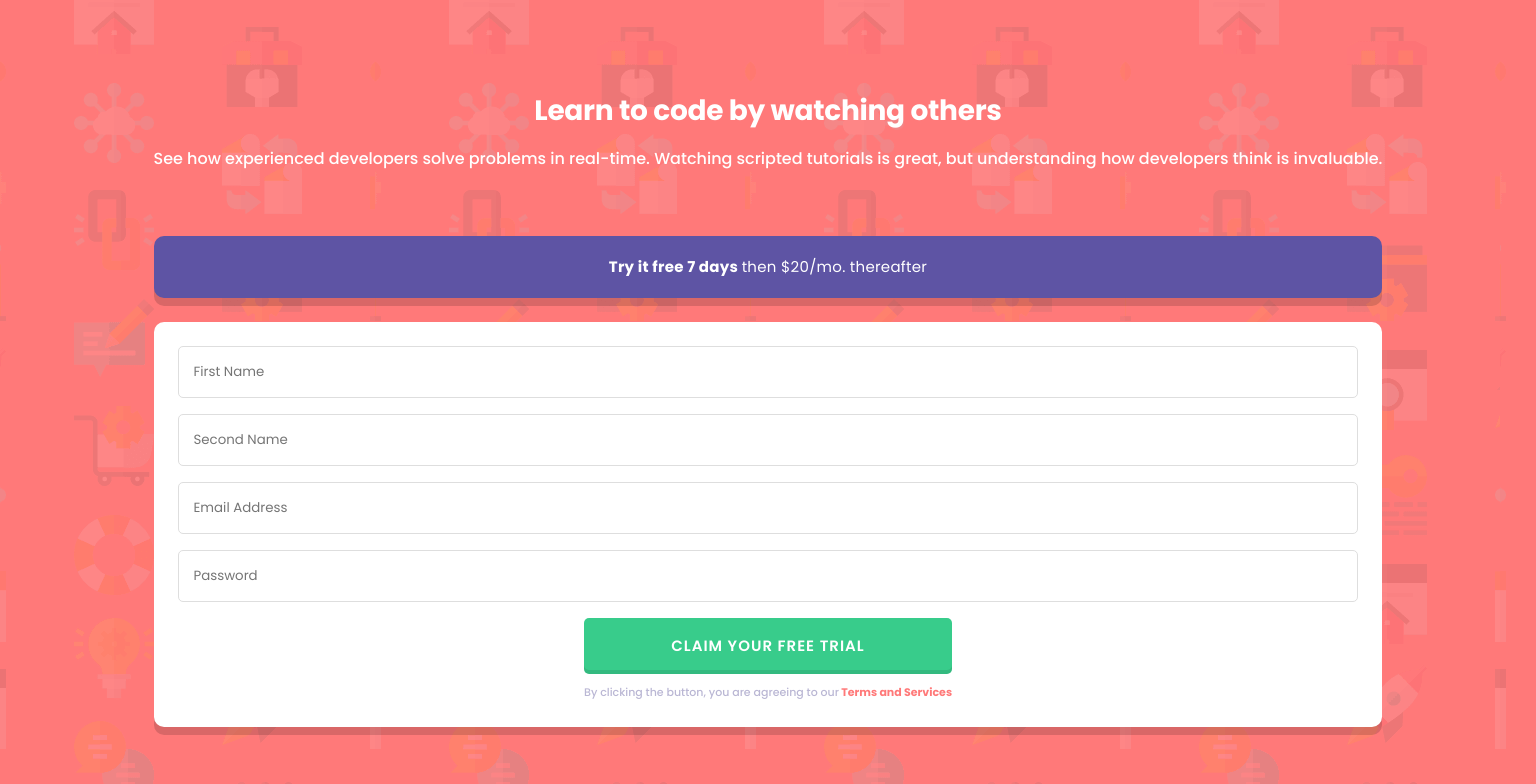
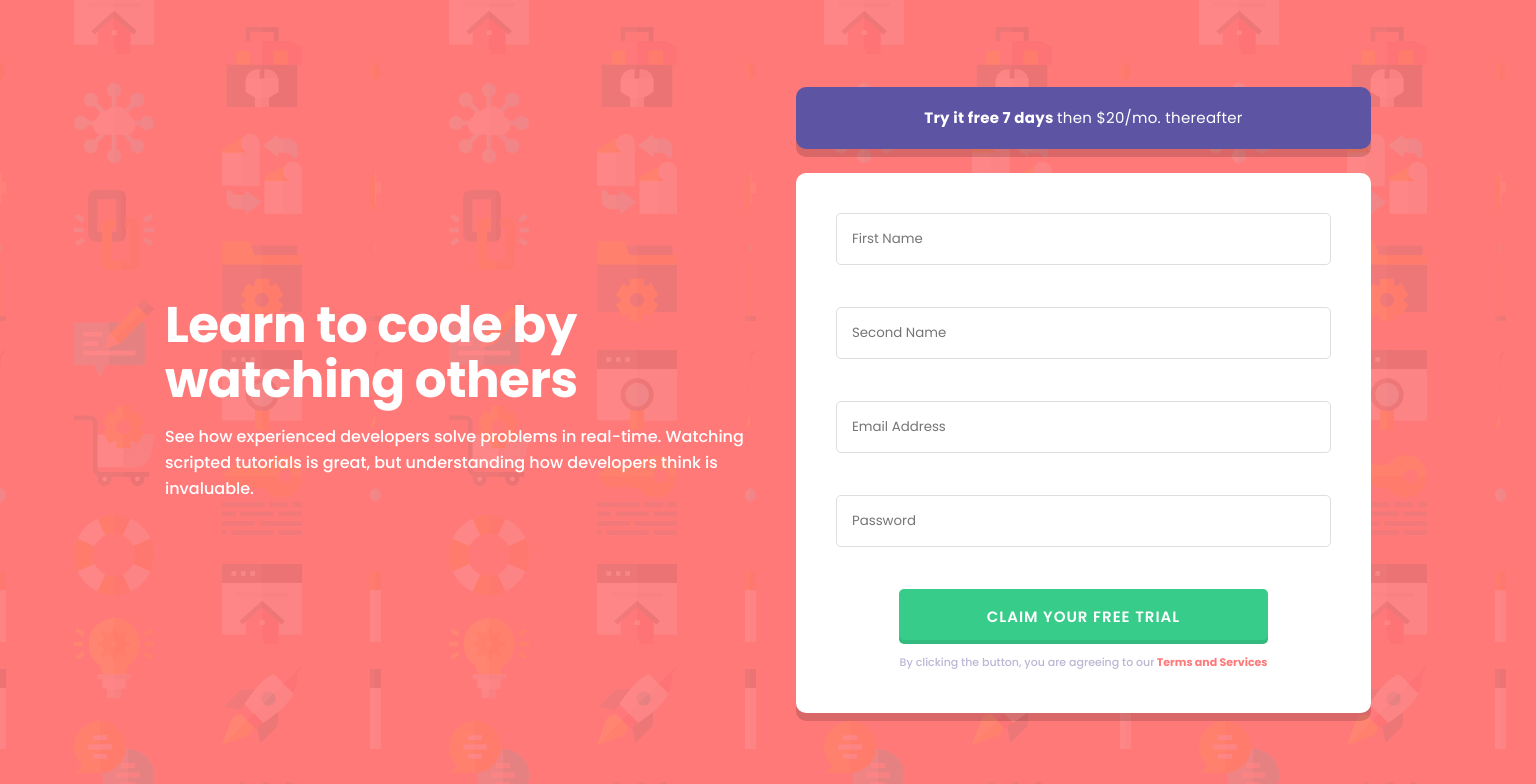
Before and after one commit to mariambuzaladze/Intro-component-with-sign-up-form, a React (Vite) app: page / in a window 1536 px wide. Shown: the top 784 px of the page. Built offline with nearby package versions, Linux system fonts and the light colour scheme.

Commit message:
add responsive design

```diff
--- a/src/App.css
+++ b/src/App.css
@@ -7,3 +7,15 @@ body {
   background-image: url(/images/bg-intro-mobile.png);
   background-color: #ff7979;
 }
+
+@media screen and (min-width: 950px) {
+  body {
+    padding: 0 100px;
+  }
+}
+
+@media screen and (min-width: 1440px) {
+  body {
+    padding: 0 165px;
+  }
+}
--- a/src/components/Input/Input.jsx
+++ b/src/components/Input/Input.jsx
@@ -1,5 +1,5 @@
 import "./input.css";
 
-export default function Input({ placeholder }) {
-  return <input type="text" placeholder={placeholder} />;
+export default function Input({ placeholder, id }) {
+  return <input id={id} type="text" placeholder={placeholder} />;
 }
--- a/src/components/Intro/intro.css
+++ b/src/components/Intro/intro.css
@@ -51,3 +51,27 @@ span {
   flex-direction: column;
   gap: 24px;
 }
+
+@media screen and (min-width: 1440px) {
+  .page {
+    flex-direction: row;
+    align-items: center;
+    gap: 45px;
+  }
+
+  .title {
+    font-size: 50px;
+    line-height: 1.1;
+    letter-spacing: -0.52px;
+    text-align: left;
+  }
+
+  .description {
+    letter-spacing: normal;
+    text-align: left;
+  }
+
+  .signing {
+    width: 100%;
+  }
+}
--- a/src/components/SignUp/SignUp.jsx
+++ b/src/components/SignUp/SignUp.jsx
@@ -4,10 +4,10 @@ import Input from "../Input/Input";
 export default function SignUp() {
   return (
     <div className="sign-up">
-      <Input placeholder="First Name" />
-      <Input placeholder="Second Name" />
-      <Input placeholder="Email Address" />
-      <Input placeholder="Password" />
+      <Input id="1" placeholder="First Name" />
+      <Input id="2" placeholder="Second Name" />
+      <Input id="3" placeholder="Email Address" />
+      <Input id="4" placeholder="Password" />
       <div className="button">
         <button>CLAIM YOUR FREE TRIAL</button>
         <p className="button-text">
--- a/src/components/SignUp/signUp.css
+++ b/src/components/SignUp/signUp.css
@@ -41,3 +41,10 @@ button {
   color: #ff7979;
   font-weight: bold;
 }
+
+@media screen and (min-width: 1440px) {
+  .sign-up {
+    padding: 40px;
+    gap: 42px;
+  }
+}
```
